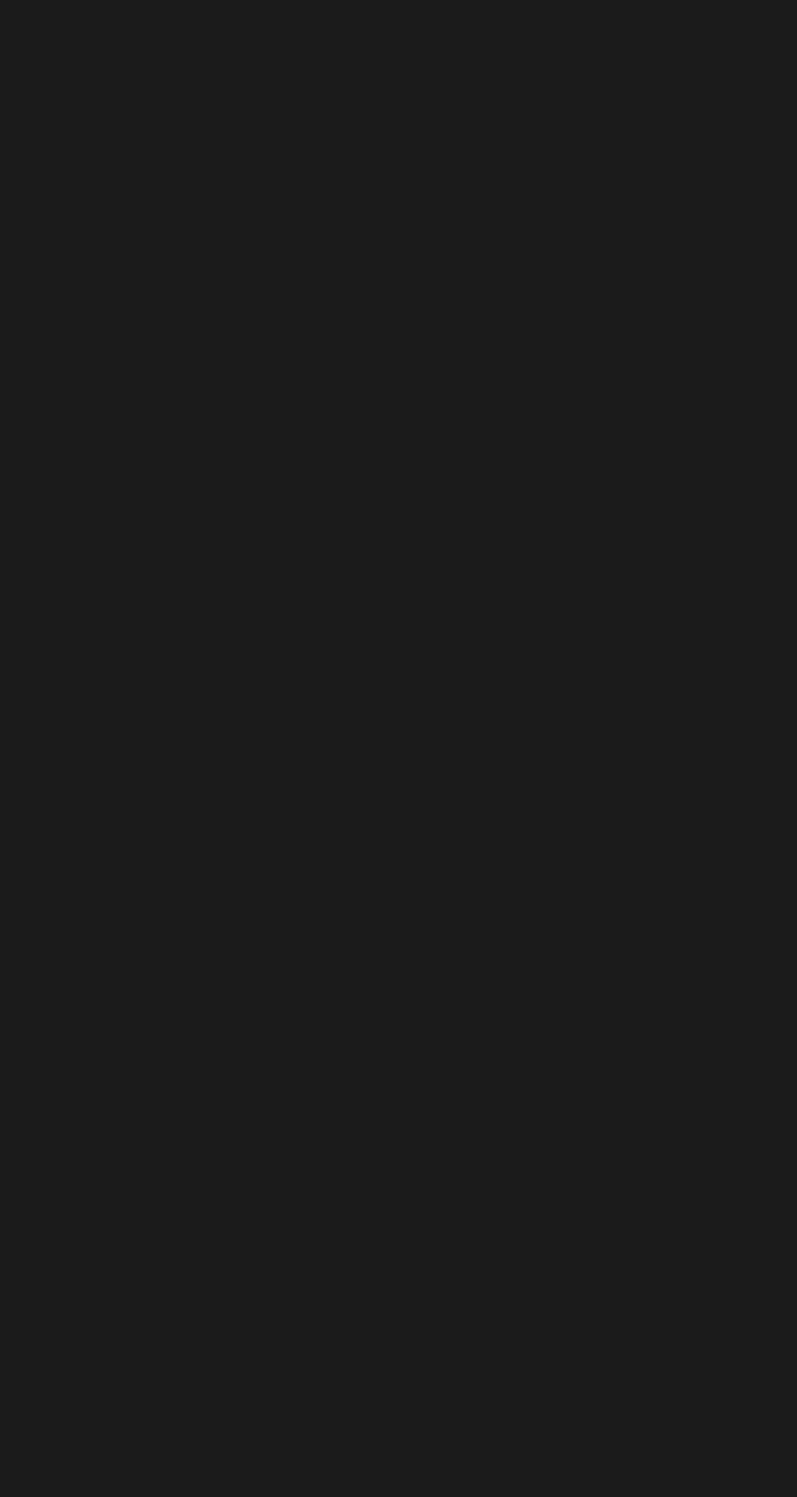
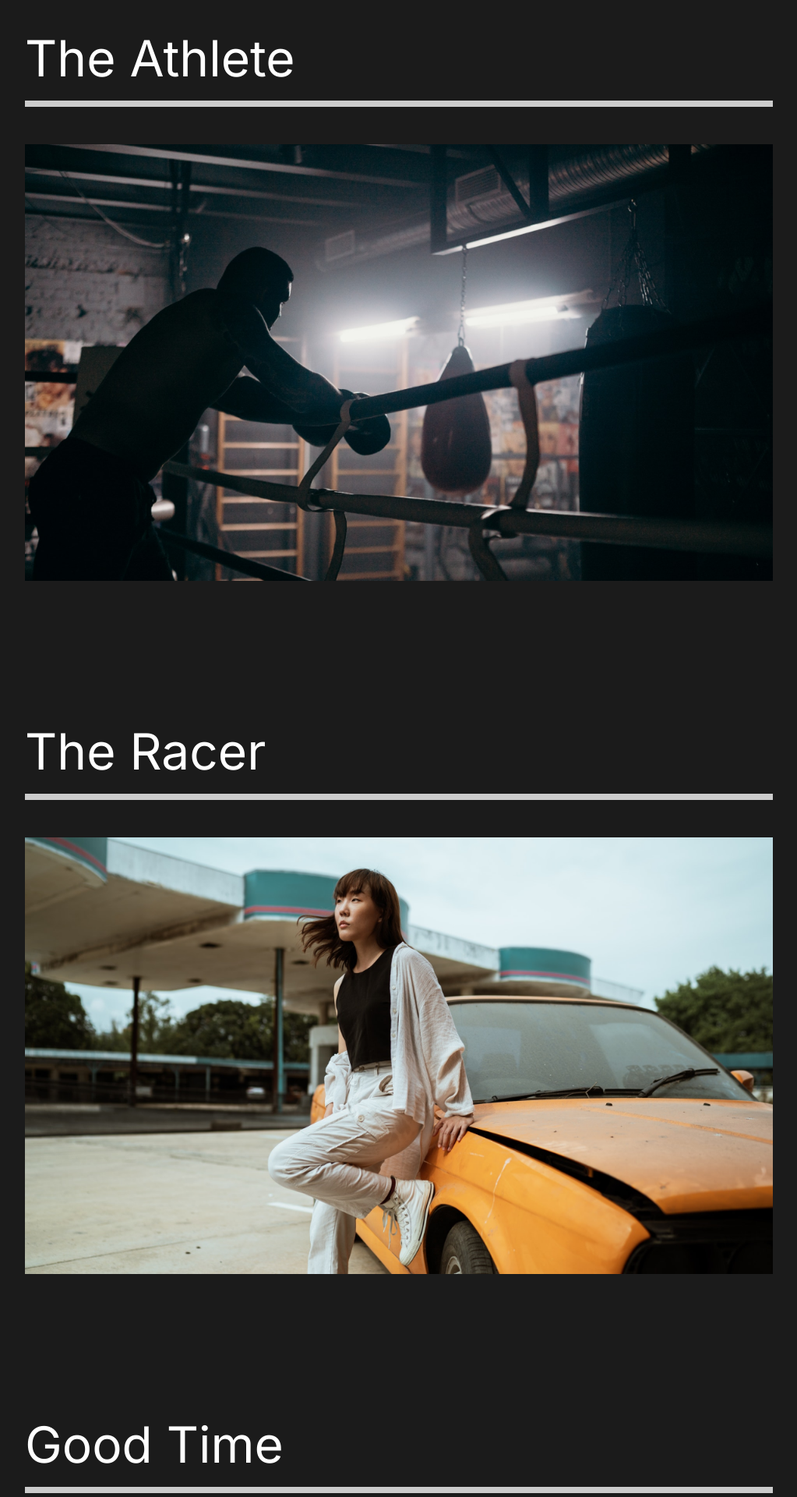
Before and after one commit to juangrafista/react-portfolio, a React (Create React App) app: page /work in a window 1280 px wide. Shown: the part 140-2060 px from the top of the page at 78% size, without its empty margins (128-1151 px from the left). Before the commit the page ends 800 px from the top, so only its background shows below. Built offline with nearby package versions, Linux system fonts and the light colour scheme.

Commit message:
10. Our Work

```diff
--- a/src/pages/OurWork.js
+++ b/src/pages/OurWork.js
@@ -1,11 +1,62 @@
 import React from 'react'
+import styled from 'styled-components'
+import { Link } from 'react-router-dom'
+
+import athlete from '../img/athlete-small.png'
+import theracer from '../img/theracer-small.png'
+import goodtimes from '../img/goodtimes-small.png'
 
 const OurWork = () => {
   return (
-    <div>
-      <h1>Our Work</h1>
-    </div>
+    <Work>
+      <Movie>
+        <h2>The Athlete</h2>
+        <div className='line'></div>
+        <Link>
+          <img src={athlete} alt='athlete' />
+        </Link>
+      </Movie>
+      <Movie>
+        <h2>The Racer</h2>
+        <div className='line'></div>
+        <Link>
+          <img src={theracer} alt='racer' />
+        </Link>
+      </Movie>
+      <Movie>
+        <h2>Good Time</h2>
+        <div className='line'></div>
+        <Link>
+          <img src={goodtimes} alt='good-times' />
+        </Link>
+      </Movie>
+    </Work>
   )
 }
 
+const Work = styled.div`
+  min-height: 100vh;
+  overflow: hidden;
+  padding: 5rem 10rem;
+  /* background-color: white; */
+  h2 {
+    padding: 1rem 0rem;
+    /* color: black; */
+  }
+`
+const Movie = styled.div`
+  padding-bottom: 10rem;
+  .line {
+    height: 0.5rem;
+    background-color: #cccccc;
+    margin-bottom: 3rem;
+  }
+  img {
+    width: 100%;
+    height: 70vh;
+    object-fit: cover;
+    object-position: center;
+  }
+`
+
 export default OurWork
```
Also changed, not shown: 1 other file (tests, documents, lock files or other folders).
